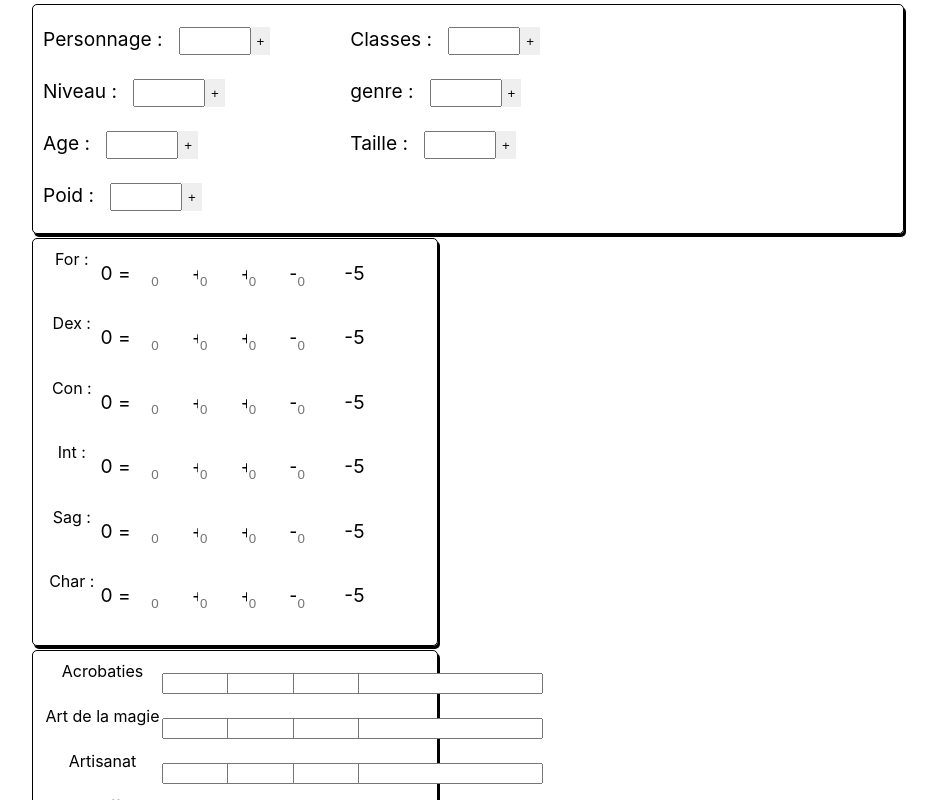
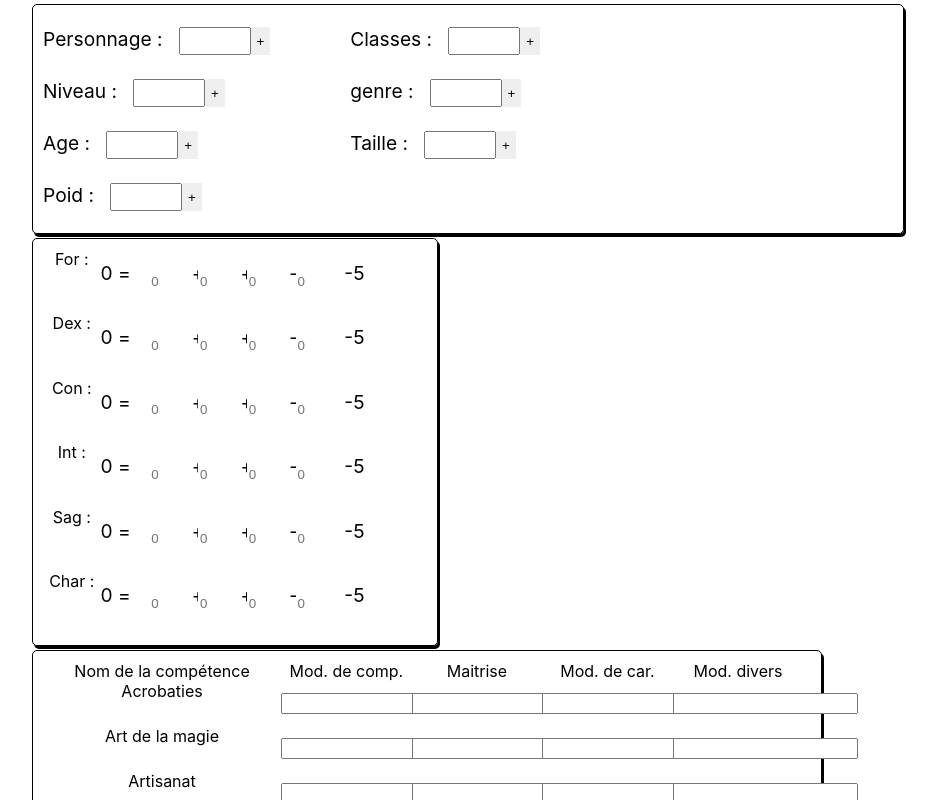
Before and after one commit to tyZulh/dndCharacterSheet, a React (Create React App) app: page / in a window 1280 px wide. Shown: the top 800 px of the page, without its empty margins (172-1109 px from the left). Built offline with nearby package versions, Linux system fonts and the light colour scheme.

Commit message:
add the header for the ability box

```diff
--- a/src/components/competences-box/competences-box.scss
+++ b/src/components/competences-box/competences-box.scss
@@ -4,5 +4,31 @@
   box-shadow: 2px 3px;
   margin: 4px;
   padding: 10px;
-  width: 30vw;
+  width: 60vw;
+
+  .competenceHeader {
+    display: grid;
+    grid-template-columns: 31% 17% 17% 17% 17%;
+    grid-template-areas: "name modComp master modCar otherMod";
+
+    .abilityName {
+      grid-area: name;
+    }
+
+    .modAbility {
+      grid-area: modComp;
+    }
+
+    .master {
+      grid-area: master;
+    }
+
+    .modCar {
+      grid-area: modCar;
+    }
+
+    .otherMod {
+      grid-area: otherMod;
+    }
+  }
 }
--- a/src/components/competences-box/compretences-box.js
+++ b/src/components/competences-box/compretences-box.js
@@ -44,6 +44,13 @@ class CompetencesBox extends Component {
   render() {
     return(
       <div className='competencesBox'>
+        <div className='competenceHeader'>
+          <span className='abilityName'>Nom de la compétence</span>
+          <span className='modAbility'>Mod. de comp.</span>
+          <span className='master'>Maitrise</span>
+          <span className='modCar'>Mod. de car.</span>
+          <span className='otherMod'>Mod. divers</span>
+        </div>
         {this.competences.map(competence => {
           return (
             <CompetenceLine data={competence}/>
```
